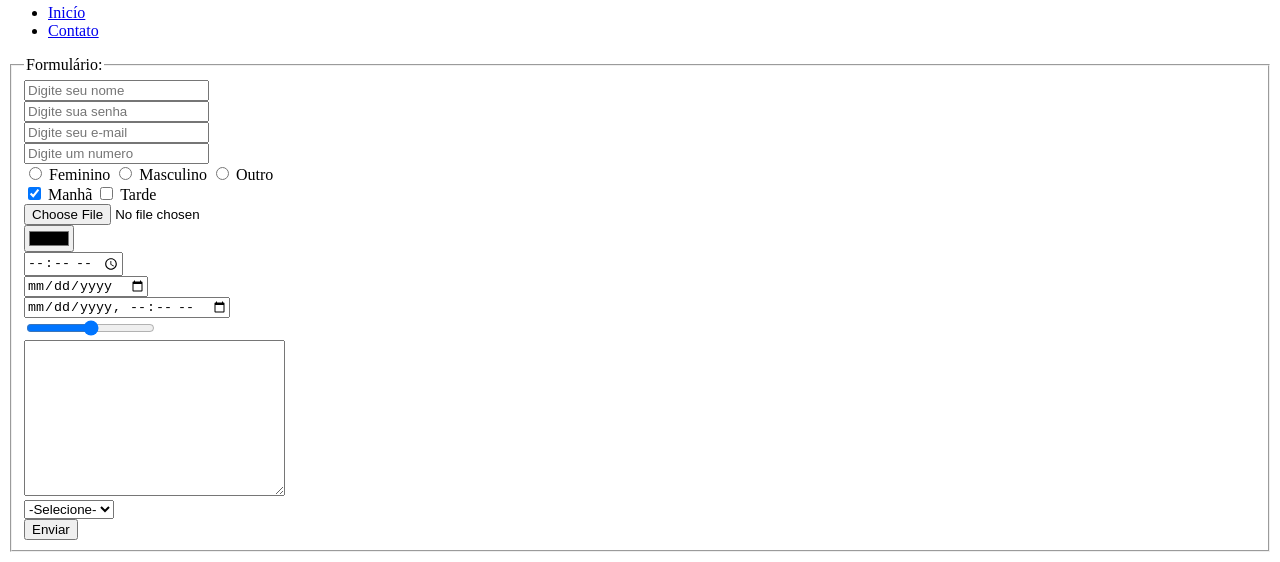
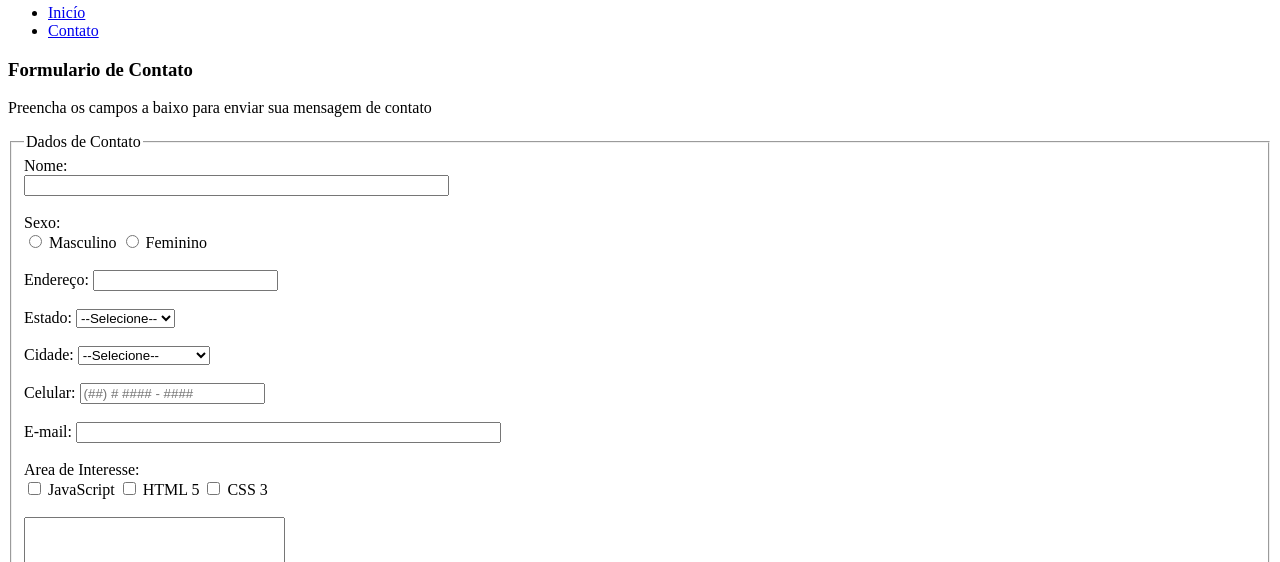
Before and after one commit to D-vart/LandingPage-SENAI, a plain HTML site: page contato.html in a window 1280 px wide. Shown: the part 74-636 px from the top of the page. Drawn offline with Linux system fonts and the light colour scheme.

Commit message:
Atualização

```diff
--- a/contato.html
+++ b/contato.html
@@ -16,9 +16,71 @@
         </nav>
     </header>
     <main>
+        <section>
+            <article>
+                <h1>Formulario de Contato</h1>
+                <p>Preencha os campos a baixo para enviar sua mensagem de contato</p>
+
+                <fieldset>
+                    <legend>Dados de Contato</legend>
+                    <form action="contato.php" id="frmInscricao" method="post">
+
+                        <label for="">Nome:</label><br>
+                        <input type="text" required="required" id="txtNome" maxlength="100" size="50"><br><br>
+
+                        <label for="">Sexo:</label><br>
+                        <input type="radio" name="rdoSexo" value="M"  required="required">
+                        <label for="rdoSexo">Masculino</label>
+                        <input type="radio" name="rdoSexo" value="F" required="required">
+                        <label for="rdoSexo">Feminino</label><br><br>
+
+                        <label for="">Endereço:</label>
+                        <input type="text" id="txtEndereco" required="required"> <br><br>
+
+                        <label for="">Estado:</label>
+                        <select name="" id="slcEstado" required="required">
+                            <option value="">--Selecione--</option>
+                            <option value="1">SC</option>
+                            <option value="4">SP</option>
+                            <option value="5">RS</option>
+                        </select><br><br>
+
+                        <label for="">Cidade:</label>
+                        <select name="" id="slcCidade" required="required">
+                            <option value="">--Selecione--</option>
+                            <option value="1">Santa Catarina</option>
+                            <option value="2">São Paulo</option>
+                            <option value="3">Rio Grande do Sul</option>
+                        </select><br><br>
+
+                        <label for="">Celular:</label>
+                        <input type="tel" id="nmrTel" placeholder="(##) # #### - ####" required="required"><br><br>
+
+                        <label for="">E-mail:</label>
+                        <input type="email" required="required" id="txtEmail" size="50"><br><br>
+
+                        <label for="">Area de Interesse:</label><br>
+                        <input type="checkbox" value="JS" name="ckAreaDeInteresse">
+                        <label for="ckAreaDeInteresse">JavaScript</label>
+                        <input type="checkbox" value="HTML" name="ckAreaDeInteresse">
+                        <label for="ckAreaDeInteresse">HTML 5</label>
+                        <input type="checkbox" value="CSS" name="ckAreaDeInteresse">
+                        <label for="ckAreaDeInteresse">CSS 3</label><br><br>
+
+                        <textarea name="txtArea" id="txtArea" cols="30" rows="10"></textarea><br> <br>
+
+                        <input type="submit" value="Enviar"><br>
+                    </form>
+                </fieldset>
+            </article>
+        </section>
+
+        <!--Base Formulario
         <form action="">
             <fieldset>
-                <legend>Formulário:</legend>
+                <legend>
+                    <h5>Formulário:</h5>
+                </legend>
                 <input type="text" placeholder="Digite seu nome" /><br>
                 <input type="password" placeholder="Digite sua senha"/><br>
                 <input type="email" placeholder="Digite seu e-mail" /><br>
@@ -49,6 +111,7 @@
                 <input type="submit" value="Enviar"><br>
             </fieldset>
         </form>
+        -->
         <!-- Formulario anterior
         <form action="www.senai.com.br" method="post">
             <h2>Formulário</h2>
```
